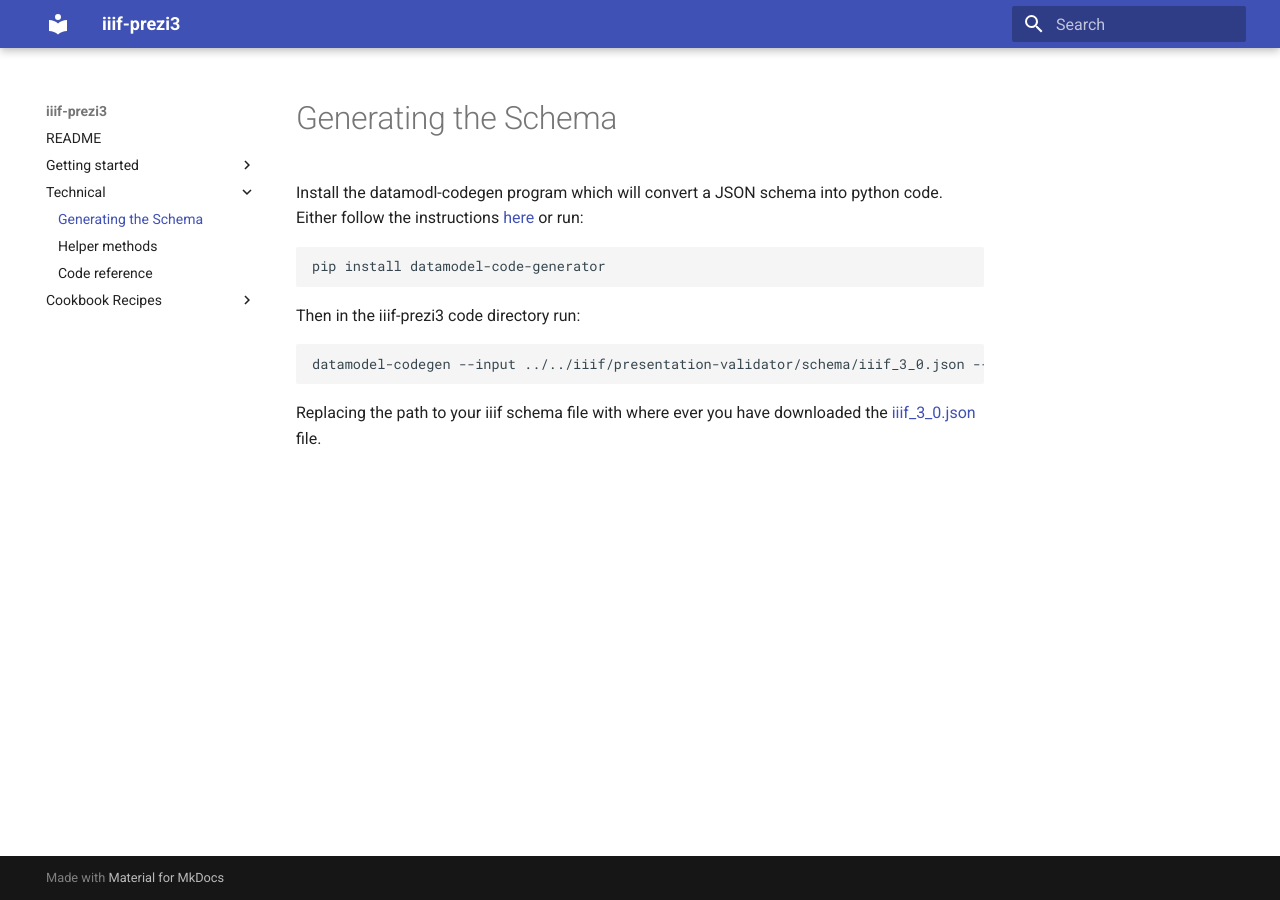
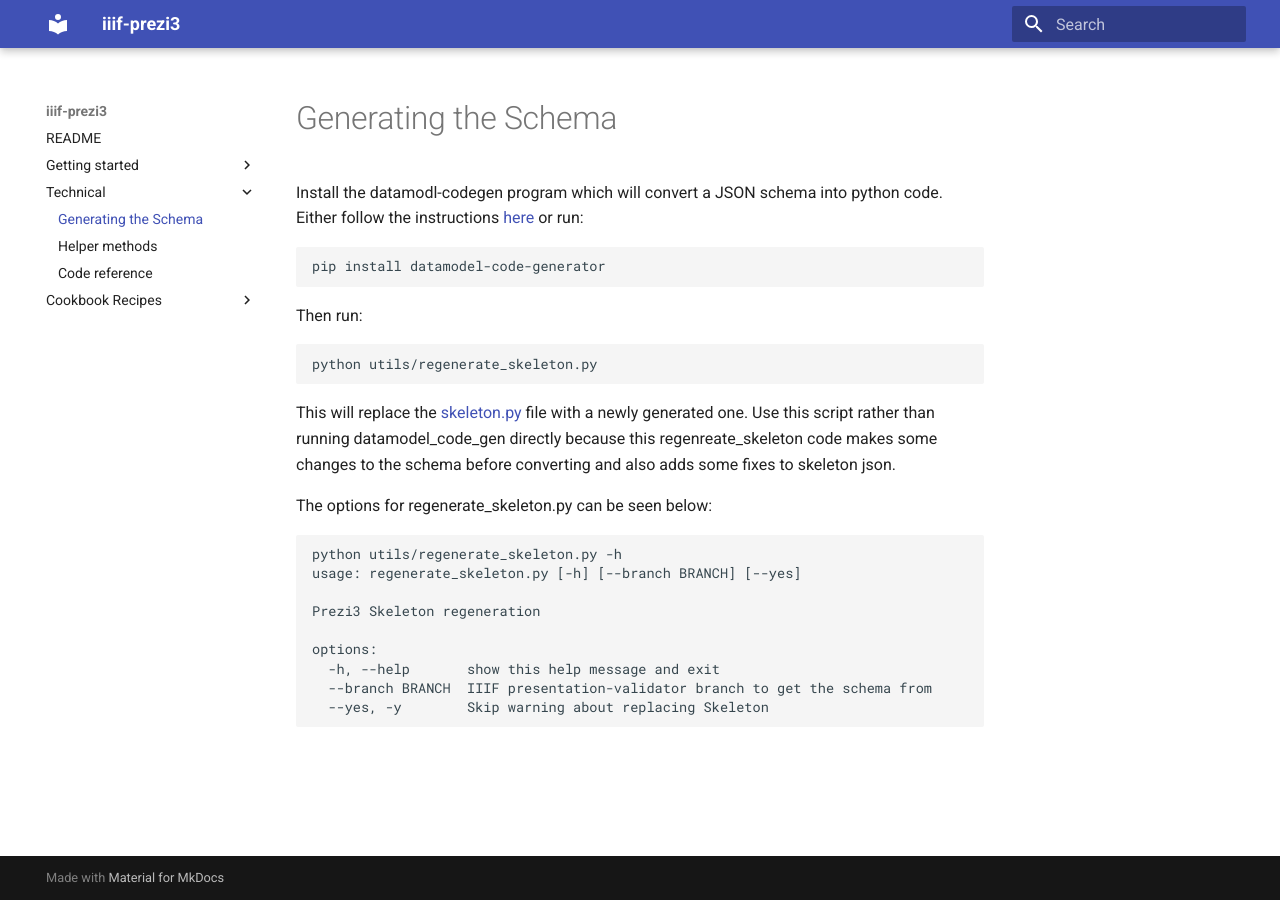
Before and after one commit to iiif-prezi/iiif-prezi3, an MkDocs documentation site: the page built from docs/generate-schema.md, in a window 1280 px wide. Built offline with MkDocs 1.6.1 and Material for MkDocs 9.7.7, drawn with Linux system fonts in a browser that asks for light colours.

Commit message:
Updating documentation for generating from the Schema

````diff
--- a/docs/generate-schema.md
+++ b/docs/generate-schema.md
@@ -6,10 +6,24 @@ Install the datamodl-codegen program which will convert a JSON schema into pytho
 pip install datamodel-code-generator
 ```
 
-Then in the iiif-prezi3 code directory run:
+Then run:
 
 ```
-datamodel-codegen --input ../../iiif/presentation-validator/schema/iiif_3_0.json --input-file-type jsonschema --use-default --base-class base.Base  --output skeleton.py
+python utils/regenerate_skeleton.py
 ```
 
-Replacing the path to your iiif schema file with where ever you have downloaded the [iiif_3_0.json](https://github.com/IIIF/presentation-validator/blob/master/schema/iiif_3_0.json) file.
+This will replace the [skeleton.py](https://github.com/iiif-prezi/iiif-prezi3/blob/main/iiif_prezi3/skeleton.py) file with a newly generated one. Use this script rather than running datamodel_code_gen directly because this regenreate_skeleton code makes some changes to the schema before converting and also adds some fixes to skeleton json.
+
+The options for regenerate_skeleton.py can be seen below:
+
+```
+python utils/regenerate_skeleton.py -h
+usage: regenerate_skeleton.py [-h] [--branch BRANCH] [--yes]
+
+Prezi3 Skeleton regeneration
+
+options:
+  -h, --help       show this help message and exit
+  --branch BRANCH  IIIF presentation-validator branch to get the schema from
+  --yes, -y        Skip warning about replacing Skeleton
+```
````
